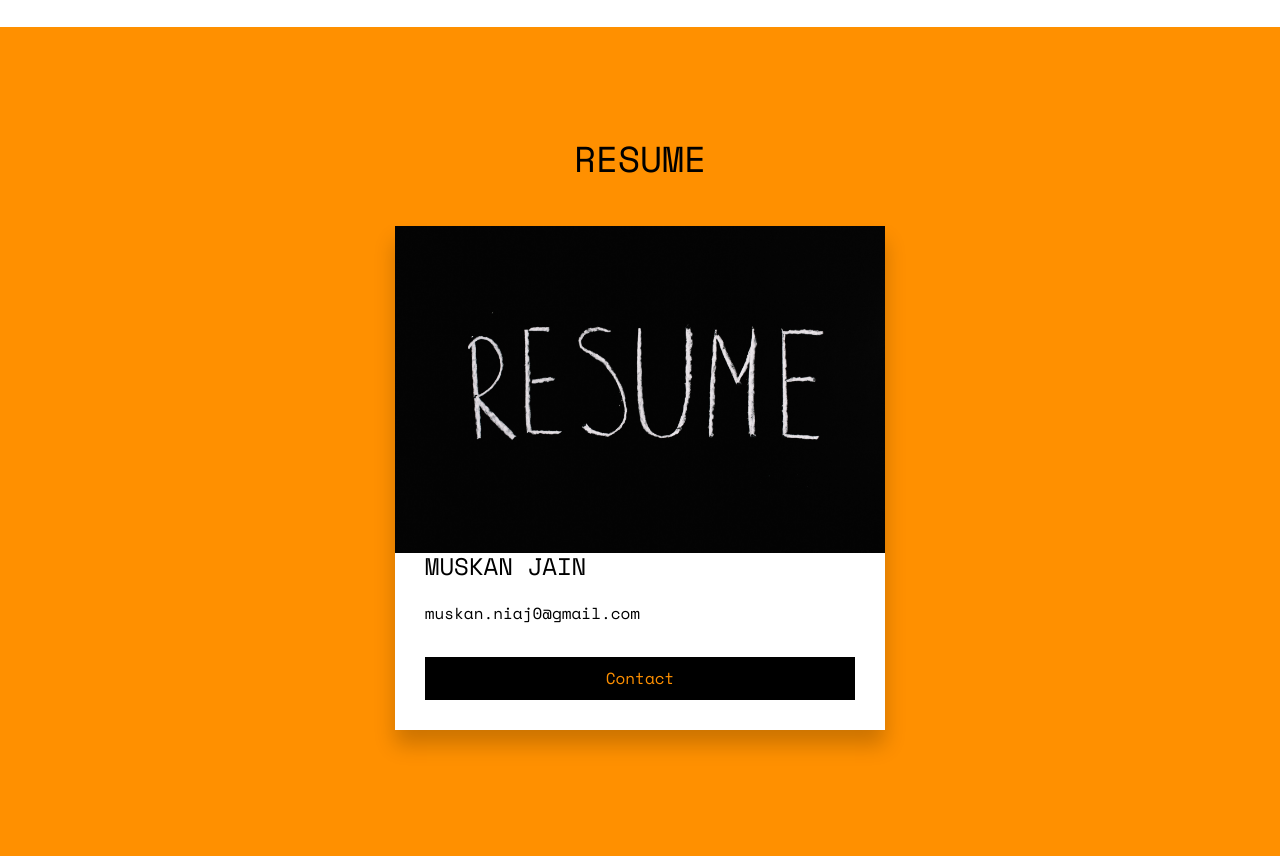
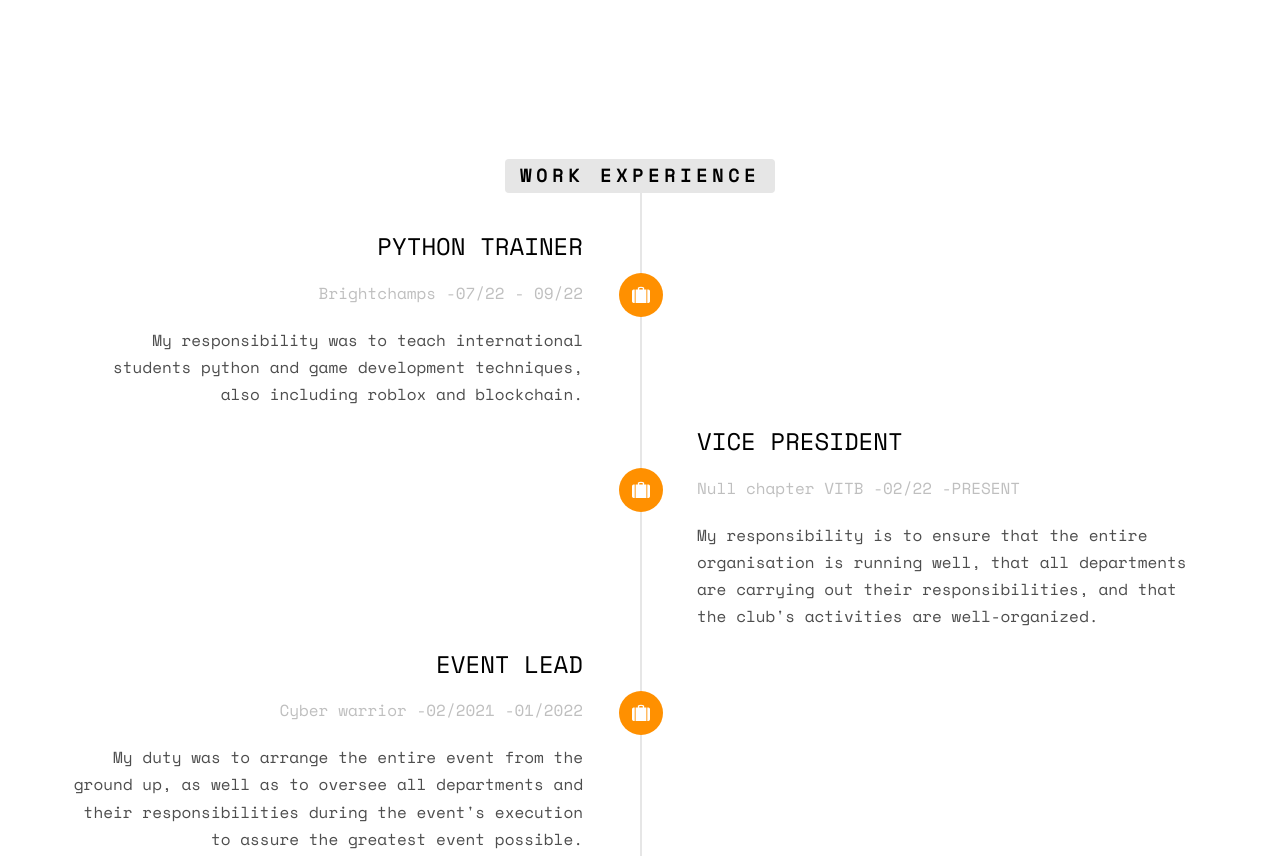
Before and after one commit to muskanniaj/my-website, a plain HTML site: page index.html in a window 1280 px wide. Shown: the part 1380-2236 px from the top of the page. Drawn offline with nearby package versions, Linux system fonts and the light colour scheme; some packages are replaced by stand-ins of ours; no server answers; files whose address does not match are found by name.

Commit message:
Update index.html

```diff
--- a/index.html
+++ b/index.html
@@ -113,33 +113,7 @@
 				</div>
 			</div>
 		</div>
-		<div id="fh5co-work" class="fh5co-bg-dark">
-			<div class="container">
 
-
-				<b>
-					<h1 ><center>RESUME</center></h1>
-				</b>
-				<br>
-				<div class="row">
-					<div class="column">
-						<div class="card">
-							<img src="images/RESUME.jpg" alt="Jane" style="width:100%">
-							<div class="cont">
-
-								<h3>MUSKAN JAIN </h3>
-								<p style="color:rgb(0, 0, 0)">muskan.niaj0@gmail.com</p>
-								<p><button class="button"><a
-											href="https://drive.google.com/file/d/1gbOTe6iKs89dB06R5NSqYGgeypRm37fH/view?usp=sharing">
-											Contact</a></button></p>
-							</div>
-						</div>
-					</div>
-				</div>
-			</div>
-
-		</div>
-	</div>
 
 
 
```
